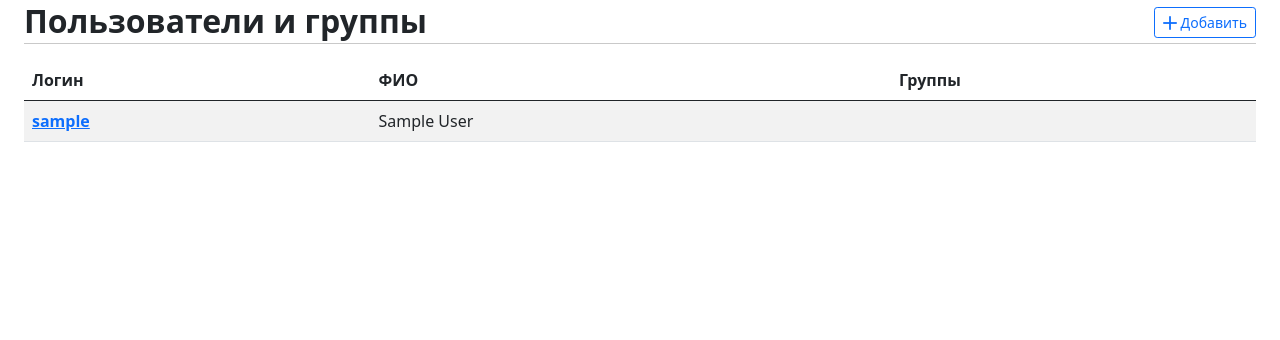
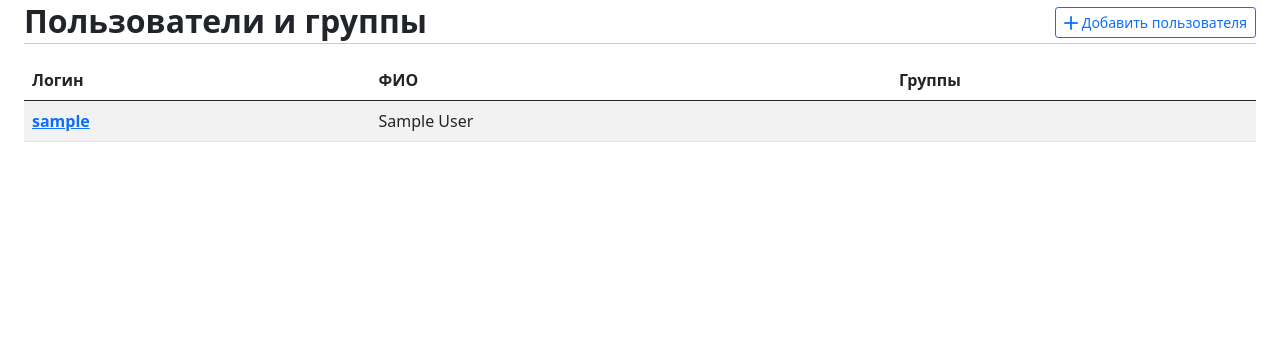
Before and after one commit to kwaket/bphg_orgs, a Django app: page /users/ in a window 1280 px wide. Shown: the part 130-470 px from the top of the page. Run offline with Django 3.2, Linux system fonts and the light colour scheme; the visitor is signed in with stand-in values (Sample User, id 1); data comes from the database, SQL or seed files in the repository; some libraries are stand-ins or nearby versions.

Commit message:
fix button name

```diff
--- a/users/templates/users/user_list.html
+++ b/users/templates/users/user_list.html
@@ -22,7 +22,7 @@
     <div class="col col-md-auto">
       <a href="{% url 'user_new' %}" class="btn btn-outline-primary btn-sm btn-lisnk">
         <span class="bi bi-plus-lg"></span>
-        Добавить
+        Добавить пользователя
       </a>
     </div>
   </div>
```
